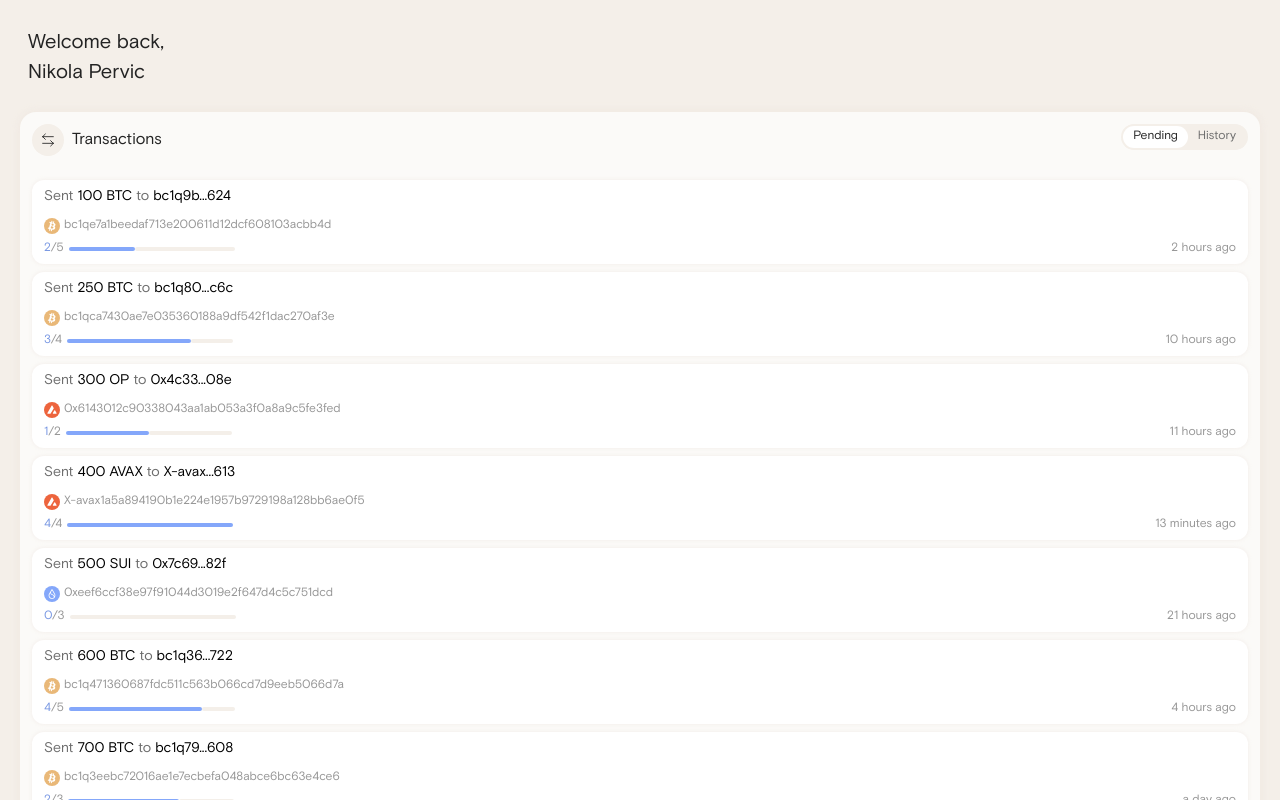
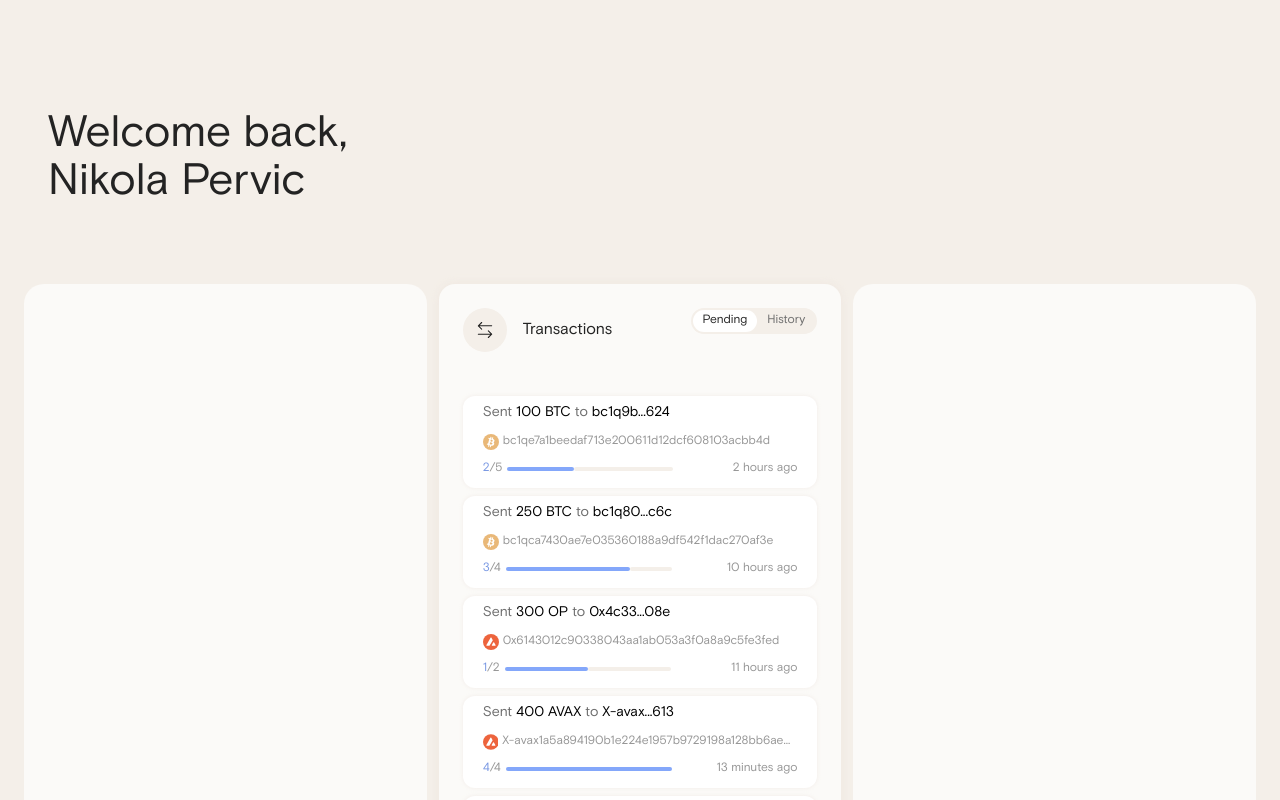
Before and after one commit to Thehambalamba/transaction-widget, a React (Vite) app: page / in a window 1280 px wide. Shown: the top 800 px of the page. Built offline with nearby package versions, Linux system fonts and the light colour scheme.

Commit message:
Add skeletons and cover 1920px responsive design

```diff
--- a/src/App.tsx
+++ b/src/App.tsx
@@ -13,7 +13,7 @@ function App() {
   useEffect(() => {
     const fetchTransactions = async () => {
       // Simulate server delay
-      await new Promise((resolve) => setTimeout(resolve, 500));
+      await new Promise((resolve) => setTimeout(resolve, 2000));
       setTransactions(transactionsResponse);
     };
 
@@ -25,23 +25,21 @@ function App() {
   }
 
   return (
-    <div className="p-5 flex flex-col gap-4">
-      {transactions ? (
-        <>
+    <div className="p-5 flex flex-col gap-4 xl:pt-12 xl:p-6 xl:gap-3 xl:min-h-screen">
       <WelcomeMessage
-            firstName={transactions.firstName}
-            lastName={transactions.lastName}
+        firstName={transactions?.firstName}
+        lastName={transactions?.lastName}
       />
+      <div className="w-full xl:grid xl:grid-cols-3 xl:gap-3 xl:flex-1">
+        <div className="hidden xl:block h-full p-6 bg-[#fbfaf8] rounded-[20px]" />
         <TransactionWidget
           tabs={tabs}
           activeTab={activeTab}
           changeActiveTab={changeActiveTab}
           transactions={transactions}
         />
-        </>
-      ) : (
-        <p>Loading...</p>
-      )}
+        <div className="hidden xl:block h-full p-6 bg-[#fbfaf8] rounded-[20px]" />
+      </div>
     </div>
   );
 }
--- /dev/null
+++ b/src/components/message-skeleton.tsx
@@ -0,0 +1,12 @@
+import Skeleton from "./skeletons/skeleton";
+
+function MessageSkeleton() {
+  return (
+    <div className="flex flex-col gap-2 m-2 mt-3 mb-4 xl:gap-[10px] xl:h-56 xl:flex xl:justify-center xl:m-0 xl:p-6  2xl:h-[248px]">
+      <Skeleton className="bg-secondarySand50 w-[177px] h-[20px] xl:w-[333px] xl:h-[44px]" />
+      <Skeleton className="bg-secondarySand50 w-[135px] h-[20px] xl:w-[222px] xl:h-[44px]" />
+    </div>
+  );
+}
+
+export default MessageSkeleton;
--- /dev/null
+++ b/src/components/skeletons/message-skeleton.tsx
@@ -0,0 +1,12 @@
+import Skeleton from "./skeleton";
+
+function MessageSkeleton() {
+  return (
+    <div className="flex flex-col gap-2 m-2 mt-3 mb-4 xl:gap-[10px] xl:h-56 xl:flex xl:justify-center xl:m-0 xl:p-6  2xl:h-[248px]">
+      <Skeleton className="bg-secondarySand50 w-[177px] h-[20px] xl:w-[333px] xl:h-[44px]" />
+      <Skeleton className="bg-secondarySand50 w-[135px] h-[20px] xl:w-[222px] xl:h-[44px]" />
+    </div>
+  );
+}
+
+export default MessageSkeleton;
--- /dev/null
+++ b/src/components/skeletons/skeleton.tsx
@@ -0,0 +1,7 @@
+type Props = {
+  className?: string;
+};
+
+export default function Skeleton({ className = "" }: Props) {
+  return <div className={`rounded-[50px] animate-pulse ${className}`} />;
+}
--- /dev/null
+++ b/src/components/skeletons/transaction-skeleton.tsx
@@ -0,0 +1,26 @@
+import Skeleton from "./skeleton";
+
+function TransactionSkeleton() {
+  return (
+    <div className="w-full h-full bg-secondarySand50 rounded-2xl shadow-[0px_0px_8px_0px_rgba(232,221,209,0.40)] flex-col justify-start gap-6 inline-flex overflow-hidden p-3 xl:p-6 xl:gap-11">
+      <div className="flex gap-2 items-center xl:gap-4">
+        <Skeleton className="h-8 w-8 p-2 bg-secondarySand200 rounded-[74.89px] border-secondarySand300 xl:h-11 xl:w-11 2xl:w-[60px] 2xl:h-[60px]" />
+        <Skeleton className="w-[159px] h-4 bg-secondarySand200 rounded-[50px] xl:h-5" />
+      </div>
+      <div className="flex flex-col gap-2">
+        <Skeleton className="h-[88px] 2xl:h-[92px] w-full bg-secondarySand200 rounded-xl" />
+        <Skeleton className="h-[88px] 2xl:h-[92px] w-full bg-secondarySand200 rounded-xl" />
+        <Skeleton className="h-[88px] 2xl:h-[92px] w-full bg-secondarySand200 rounded-xl" />
+        <Skeleton className="h-[88px] 2xl:h-[92px] w-full bg-secondarySand200 rounded-xl" />
+        <Skeleton className="h-[88px] 2xl:h-[92px] w-full bg-secondarySand200 rounded-xl" />
+        <Skeleton className="h-[88px] 2xl:h-[92px] w-full bg-secondarySand200 rounded-xl" />
+        <Skeleton className="h-[88px] 2xl:h-[92px] w-full bg-secondarySand200 rounded-xl" />
+        <Skeleton className="h-[88px] 2xl:h-[92px] w-full bg-secondarySand200 rounded-xl" />
+        <Skeleton className="h-[88px] 2xl:h-[92px] w-full bg-secondarySand200 rounded-xl" />
+        <Skeleton className="h-[88px] 2xl:h-[92px] w-full bg-secondarySand200 rounded-xl" />
+      </div>
+    </div>
+  );
+}
+
+export default TransactionSkeleton;
--- a/src/components/tab-button.tsx
+++ b/src/components/tab-button.tsx
@@ -14,12 +14,12 @@ function TabButton({ tab, activeTab, changeActiveTab }: Props) {
       name={tab}
       onClick={changeActiveTab}
       className={classNames(
-        "px-2.5 py-1 font-medium bg-transparent rounded-full focus:outline-none hover:text-charcoal text-secondaryCharcoal400",
+        "px-2.5 py-1 font-medium bg-transparent rounded-full focus:outline-none hover:text-charcoal text-secondaryCharcoal400 2xl:px-2 2xl:py-1 2xl:h-[26px]",
         tab === activeTab &&
           "bg-white border-secondarySand200 !text-charcoal hover:!text-secondaryCharcoal400"
       )}
     >
-      <p className="text-inherit text-xs font-normal font-['Basis Grotesque Pro'] leading-[14px]">
+      <p className="text-inherit text-xs font-normal font-['Basis Grotesque Pro'] leading-[14px] 2xl:text-sm">
         {tab}
       </p>
     </button>
--- a/src/components/transaction-details.tsx
+++ b/src/components/transaction-details.tsx
@@ -50,7 +50,10 @@ function TransactionDetails({
   const neededWidth = 166 - approvedWidth;
 
   return (
-    <div className="w-full px-3 py-2 bg-white rounded-xl shadow-[0px_0px_4px_0px_rgba(232,221,209,0.40)] border-secondarySand100 flex flex-col gap-2">
+    <div
+      className="w-full px-3 py-2 bg-white rounded-xl shadow-[0px_0px_4px_0px_rgba(232,221,209,0.40)] border-secondarySand100 flex flex-col gap-2 xl:px-5 2xl:py-3 "
+      style={{ height: isPending ? "92px" : "70px" }}
+    >
       <div className="flex justify-between min-h-[22px]">
         <div className="flex gap-1 wrap">
           <p className="text-secondaryCharcoal400 text-sm font-normal font-['Basis Grotesque Pro'] leading-[18px]">
@@ -78,7 +81,7 @@ function TransactionDetails({
         </p>
       </div>
       {isPending && (
-        <div className="flex justify-between">
+        <div className="flex justify-between mt-1">
           <div className="flex gap-[5px] items-center h-3.5">
             <p className="text-secondaryCharcoal300 text-xs font-normal font-['Basis Grotesque Pro'] leading-[14px]">
               <span className="text-primaryBlueSky600">{approvedNumber}</span>/
--- a/src/components/transaction-list.tsx
+++ b/src/components/transaction-list.tsx
@@ -6,7 +6,7 @@ type Props = {
   isPending: boolean;
 };
 
-function TransactionList({ transactions, isPending }: Props): JSX.Element {
+function TransactionList({ transactions, isPending }: Props) {
   return (
     <div className="flex flex-col gap-2">
       {transactions.map(
--- a/src/components/transaction-widget.tsx
+++ b/src/components/transaction-widget.tsx
@@ -1,16 +1,15 @@
 import NavArrow from "./icons/nav-arrrow";
 import TabButton from "./tab-button";
 import TransactionList from "./transaction-list";
-import type { Transaction } from "../types/transaction";
+import type { transactionsResponse } from "../___mocks___/transactions-response";
+
+import TransactionSkeleton from "./skeletons/transaction-skeleton";
 
 type Props = {
   tabs: string[];
   activeTab: string;
   changeActiveTab: (event: React.MouseEvent<HTMLButtonElement>) => void;
-  transactions: {
-    history: Transaction[];
-    pending: Transaction[];
-  };
+  transactions: typeof transactionsResponse | null;
 };
 
 function TransactionWidget({
@@ -19,18 +18,22 @@ function TransactionWidget({
   changeActiveTab,
   transactions,
 }: Props) {
+  if (!transactions) {
+    return <TransactionSkeleton />;
+  }
+
   return (
-    <div className="min-w-p-3 bg-secondarySand50 rounded-2xl shadow-[0px_0px_8px_0px_rgba(232,221,209,0.40)] flex-col justify-start  gap-6 inline-flex overflow-hidden p-3">
+    <div className="w-full h-full bg-secondarySand50 rounded-2xl shadow-[0px_0px_8px_0px_rgba(232,221,209,0.40)] flex-col justify-start gap-6 inline-flex overflow-hidden p-3 xl:p-6 xl:gap-11 xl:min-w-[375px]">
       <div className="flex justify-between">
-        <div className="flex items-center gap-2">
-          <div className="h-8 p-2 bg-secondarySand200 rounded-[74.89px] border-secondarySand300 justify-start items-start inline-flex">
-            <NavArrow />
+        <div className="flex items-center gap-2 xl:gap-4">
+          <div className="h-8 p-2 bg-secondarySand200 rounded-[74.89px] border-secondarySand300 justify-start items-start inline-flex xl:w-11 xl:h-11 2xl:h-[60px] 2xl:w-[60px] xl:justify-center xl:items-center">
+            <NavArrow className="xl:w-5 xl:h-5 2xl:h-7 2xl:w-7" />
           </div>
-          <p className="text-charcoal text-base font-normal font-['Basis Grotesque Pro'] leading-normal">
+          <p className="text-charcoal text-base font-normal font-['Basis Grotesque Pro'] leading-normal xl:leading-tight 2xl:text-lg 2xl:leading-snug">
             Transactions
           </p>
         </div>
-        <div className="h-[26px] p-0.5 bg-secondarySand200 rounded-[20px] border-secondarySand50 justify-center items-center inline-flex">
+        <div className="h-[26px] p-0.5 bg-secondarySand200 rounded-[20px] border-secondarySand50 justify-center items-center inline-flex 2xl:p-[3px] 2xl:h-[32px]">
           {tabs.map((tab) => (
             <TabButton
               key={tab}
--- a/src/components/welcome-message.tsx
+++ b/src/components/welcome-message.tsx
@@ -1,14 +1,21 @@
+import MessageSkeleton from "./skeletons/message-skeleton";
+
 type Props = {
-  firstName: string;
-  lastName: string;
+  firstName?: string;
+  lastName?: string;
 };
-function WelcomeMessage({ firstName, lastName }: Props) {
+
+export default function WelcomeMessage({ firstName, lastName }: Props) {
+  if (!firstName || !lastName) {
+    return <MessageSkeleton />;
+  }
+
   return (
-    <p className="text-charcoal text-xl font-normal font-['Basis Grotesque Pro'] leading-normal m-2">
-      Welcome back, <br />
-      {firstName} {lastName}
-    </p>
+    <div className="xl:h-56 2xl:h-[248px] xl:flex xl:items-center">
+      <p className="text-charcoal text-xl font-normal font-['Basis Grotesque Pro'] leading-normal m-2 xl:text-[44px] xl:leading-[48px] xl:p-6 xl:m-0">
+        Welcome back, <br />
+        {firstName} {lastName}
+      </p>
+    </div>
   );
 }
-
-export default WelcomeMessage;
--- a/tailwind.config.js
+++ b/tailwind.config.js
@@ -3,6 +3,9 @@ export default {
   content: ["./index.html", "./src/**/*.{js,ts,jsx,tsx,svg}"],
   theme: {
     extend: {
+      screens: {
+        '2xl': '1920px',
+      },
       colors: {
         charcoal: "#232323",
         secondaryCharcoal400: "#6D6D6D",
```
Lines whose indentation alone changed are shown as unchanged.
